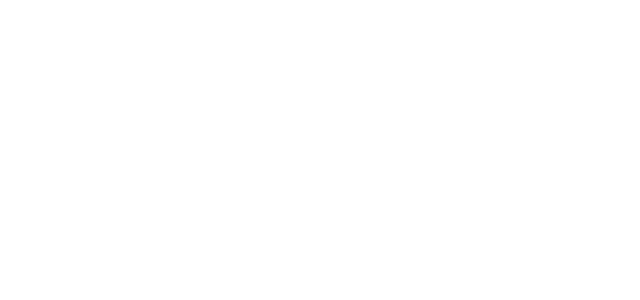
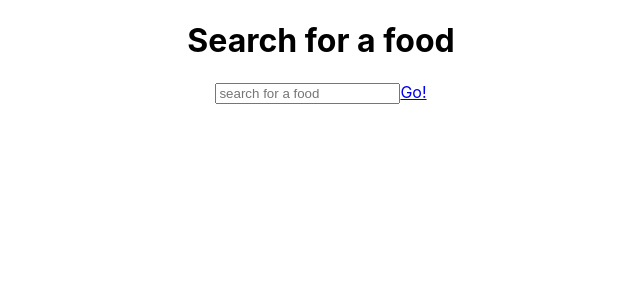
Before and after one commit to ModernReactBootcamp/22_React_Routers_Patterns, a React (Create React App) app: page / in a window 1280 px wide. Shown: the top 300 px of the page, without its empty margins (319-959 px from the left). Built offline with nearby package versions, Linux system fonts and the light colour scheme.

Commit message:
add FoodSearch component with Link

```diff
--- a/src/App.js
+++ b/src/App.js
@@ -1,20 +1,29 @@
 import React, { Component } from 'react';
-import { Route } from 'react-router-dom';
+import { Route, Switch } from 'react-router-dom';
 import './App.css';
 import Food from './Food';
 import Meal from './Meal';
+import FoodSearch from './FoodSearch';
 
 class App extends Component {
   render() {
     return (
       <div className='App'>
-        <Route
-          exact
-          path='/food/:name'
-          render={routeProps => <Food {...routeProps} />}
-        />
+        <Switch>
+          <Route
+            exact
+            path='/food/:name'
+            render={routeProps => <Food {...routeProps} />}
+          />
 
-        <Route exact path='/food/:foodName/drink/:drinkName' component={Meal} />
+          <Route
+            exact
+            path='/food/:foodName/drink/:drinkName'
+            component={Meal}
+          />
+          <Route exact path='/' render={() => <FoodSearch />} />
+          <Route render={() => <h1>ERROR NOT FOUND</h1>} />
+        </Switch>
       </div>
     );
   }
--- /dev/null
+++ b/src/FoodSearch.js
@@ -0,0 +1,32 @@
+import React, { Component } from 'react';
+import { Link } from 'react-router-dom';
+
+export default class FoodSearch extends Component {
+  constructor(props) {
+    super(props);
+
+    this.state = {
+      query: ''
+    };
+    this.handleChange = this.handleChange.bind(this);
+  }
+
+  handleChange(evt) {
+    this.setState({ query: evt.target.value });
+  }
+
+  render() {
+    return (
+      <div>
+        <h1>Search for a food</h1>
+        <input
+          type='text'
+          placeholder='search for a food'
+          value={this.state.query}
+          onChange={this.handleChange}
+        />
+        <Link to={`/food/${this.state.query}`}>Go!</Link>
+      </div>
+    );
+  }
+}
```
